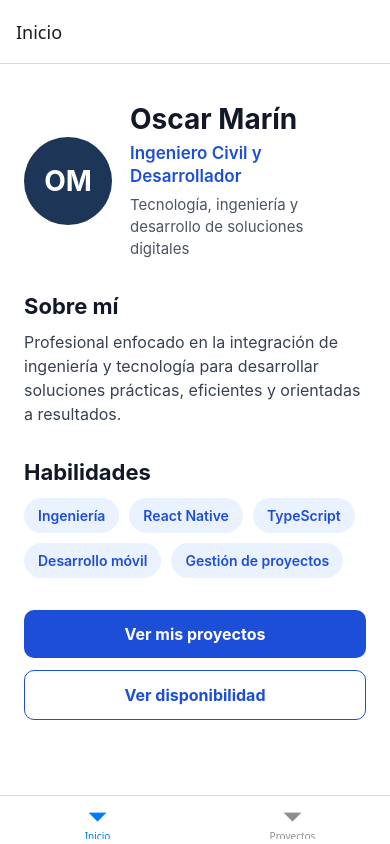
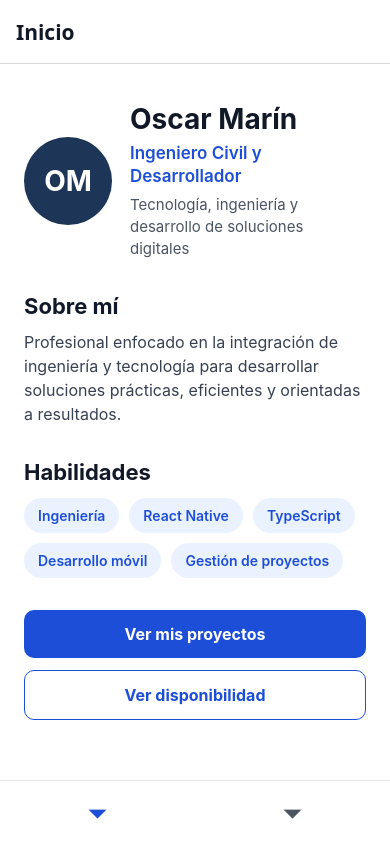
Before and after one commit to omarin0508/AppMovilesProy1OscarMarin, a React Native app: screen /HomeTab in a window 390 px wide. Built offline with nearby package versions, Linux system fonts and the light colour scheme.

Commit message:
style: refine navigation and interaction feedback

```diff
--- a/src/components/ProjectCard.tsx
+++ b/src/components/ProjectCard.tsx
@@ -13,6 +13,7 @@ export function ProjectCard({ project, onPress }: ProjectCardProps) {
     <Pressable
       accessibilityLabel={`Abrir proyecto ${project.title}`}
       accessibilityRole="button"
+      android_ripple={{ color: theme.colors.primarySoft }}
       onPress={onPress}
       style={({ pressed }) => [
         styles.card,
--- a/src/navigation/TabNavigator.tsx
+++ b/src/navigation/TabNavigator.tsx
@@ -2,22 +2,58 @@ import { createBottomTabNavigator } from '@react-navigation/bottom-tabs';
 
 import { ProjectStackNavigator } from './ProjectStackNavigator';
 import { HomeScreen } from '../screens/HomeScreen';
+import { theme } from '../theme/theme';
 import type { RootTabParamList } from '../types/navigation';
 
 const Tab = createBottomTabNavigator<RootTabParamList>();
 
 export function TabNavigator() {
   return (
-    <Tab.Navigator>
+    <Tab.Navigator
+      screenOptions={{
+        headerStyle: {
+          backgroundColor: theme.colors.surface,
+        },
+        headerTintColor: theme.colors.text,
+        headerTitleStyle: {
+          fontSize: theme.typography.cardTitle.fontSize,
+          fontWeight: '700',
+        },
+        tabBarActiveTintColor: theme.colors.primary,
+        tabBarInactiveTintColor: theme.colors.textMuted,
+        tabBarLabelStyle: {
+          fontSize: theme.typography.caption.fontSize,
+          fontWeight: '700',
+          lineHeight: theme.typography.caption.lineHeight,
+        },
+        tabBarStyle: {
+          minHeight: 64,
+          borderTopColor: theme.colors.borderSoft,
+          backgroundColor: theme.colors.surface,
+          paddingTop: theme.spacing.xs,
+          paddingBottom: theme.spacing.xs,
+        },
+        tabBarItemStyle: {
+          paddingVertical: theme.spacing.xs,
+        },
+      }}
+    >
       <Tab.Screen
         name="HomeTab"
         component={HomeScreen}
-        options={{ title: 'Inicio' }}
+        options={{
+          title: 'Inicio',
+          tabBarAccessibilityLabel: 'Ir a Inicio',
+        }}
       />
       <Tab.Screen
         name="ProjectsTab"
         component={ProjectStackNavigator}
-        options={{ headerShown: false, title: 'Proyectos' }}
+        options={{
+          headerShown: false,
+          title: 'Proyectos',
+          tabBarAccessibilityLabel: 'Ir a Proyectos',
+        }}
       />
     </Tab.Navigator>
   );
--- a/src/screens/HomeScreen.tsx
+++ b/src/screens/HomeScreen.tsx
@@ -58,8 +58,9 @@ export function HomeScreen({ navigation }: HomeScreenProps) {
 
         <View style={styles.actionsSection}>
           <Pressable
-            accessibilityLabel="Ver mis proyectos"
+            accessibilityLabel="Abrir lista de proyectos"
             accessibilityRole="button"
+            android_ripple={{ color: theme.colors.primarySoft }}
             onPress={() =>
               navigation.navigate('ProjectsTab', { screen: 'ProjectsList' })
             }
@@ -73,8 +74,13 @@ export function HomeScreen({ navigation }: HomeScreenProps) {
           </Pressable>
 
           <Pressable
-            accessibilityLabel={availabilityButtonLabel}
+            accessibilityLabel={
+              isAvailabilityVisible
+                ? 'Ocultar disponibilidad profesional'
+                : 'Mostrar disponibilidad profesional'
+            }
             accessibilityRole="button"
+            android_ripple={{ color: theme.colors.primarySoft }}
             onPress={() =>
               setIsAvailabilityVisible((currentValue) => !currentValue)
             }
@@ -140,6 +146,7 @@ const styles = StyleSheet.create({
     alignItems: 'center',
     justifyContent: 'center',
     borderRadius: theme.borderRadius.md,
+    minHeight: 48,
     paddingHorizontal: theme.spacing.lg + 2,
     paddingVertical: theme.spacing.md + 2,
   },
```
